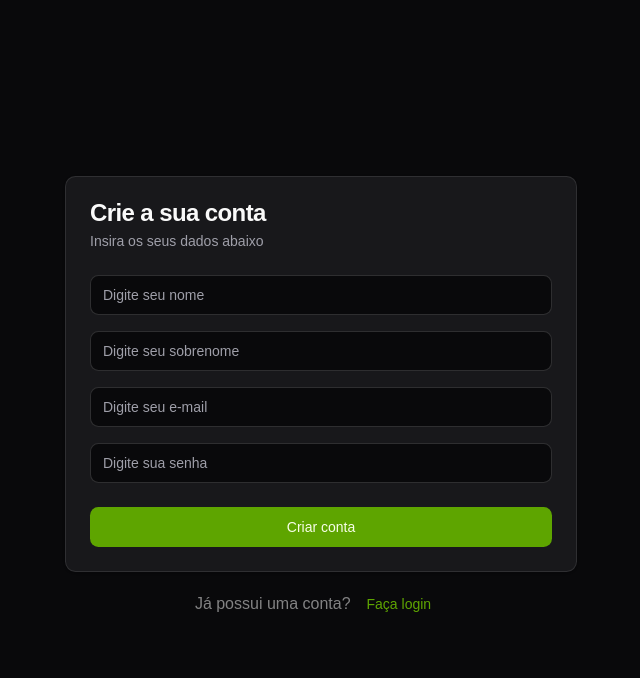
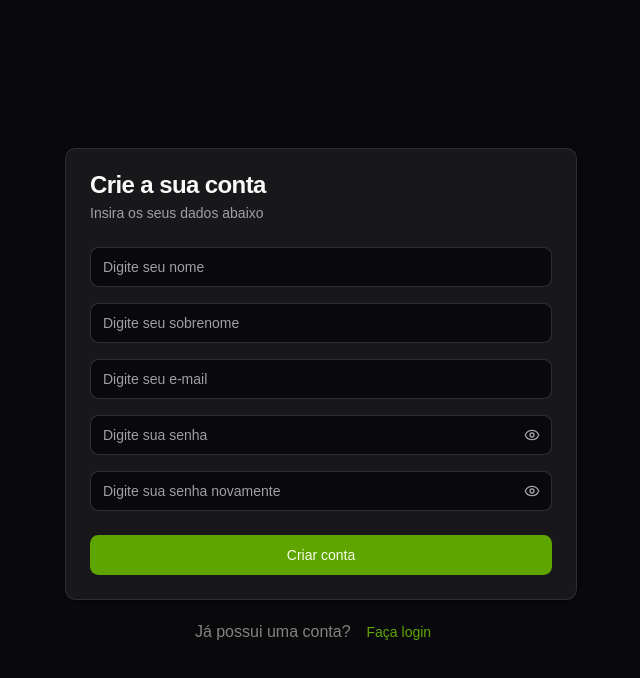
Before and after one commit to adrjmiranda/fin-track, a React (Vite) app: page /sign-up in a window 1280 px wide. Shown: the top 678 px of the page, without its empty margins (319-959 px from the left). Built offline with nearby package versions, Linux system fonts and the light colour scheme; a web font is replaced by a local one.

Commit message:
chore: add password input component

```diff
--- /dev/null
+++ b/src/components/common/password-input/index.tsx
@@ -0,0 +1,32 @@
+import { useState } from 'react';
+
+import { EyeClosed, EyeIcon } from 'lucide-react';
+
+import { Button } from '@/components/ui/button';
+import { Input } from '@/components/ui/input';
+
+type Props = {
+	placeholder?: string;
+};
+
+const PasswordInput = ({ placeholder = 'Digite sua senha' }: Props) => {
+	const [passwordVisible, setPasswordVisible] = useState<boolean>(false);
+
+	return (
+		<div className='relative'>
+			<Input
+				type={passwordVisible ? 'text' : 'password'}
+				placeholder={placeholder}
+			/>
+			<Button
+				variant='ghost'
+				className='text-muted-foreground absolute inset-0 my-auto mr-1 ml-auto h-8 w-8'
+				onClick={() => setPasswordVisible((prev) => !prev)}
+			>
+				{passwordVisible ? <EyeClosed /> : <EyeIcon />}
+			</Button>
+		</div>
+	);
+};
+
+export default PasswordInput;
--- a/src/pages/sign-up/index.tsx
+++ b/src/pages/sign-up/index.tsx
@@ -1,5 +1,6 @@
 import { Link } from 'react-router-dom';
 
+import PasswordInput from '@/components/common/password-input';
 import { Button } from '@/components/ui/button';
 import {
 	Card,
@@ -34,10 +35,8 @@ const SignUp = () => {
 								type='email'
 								placeholder='Digite seu e-mail'
 							/>
-							<Input
-								type='password'
-								placeholder='Digite sua senha'
-							/>
+							<PasswordInput />
+							<PasswordInput placeholder='Digite sua senha novamente' />
 						</CardContent>
 						<CardFooter>
 							<Button className='w-full'>Criar conta</Button>
```
